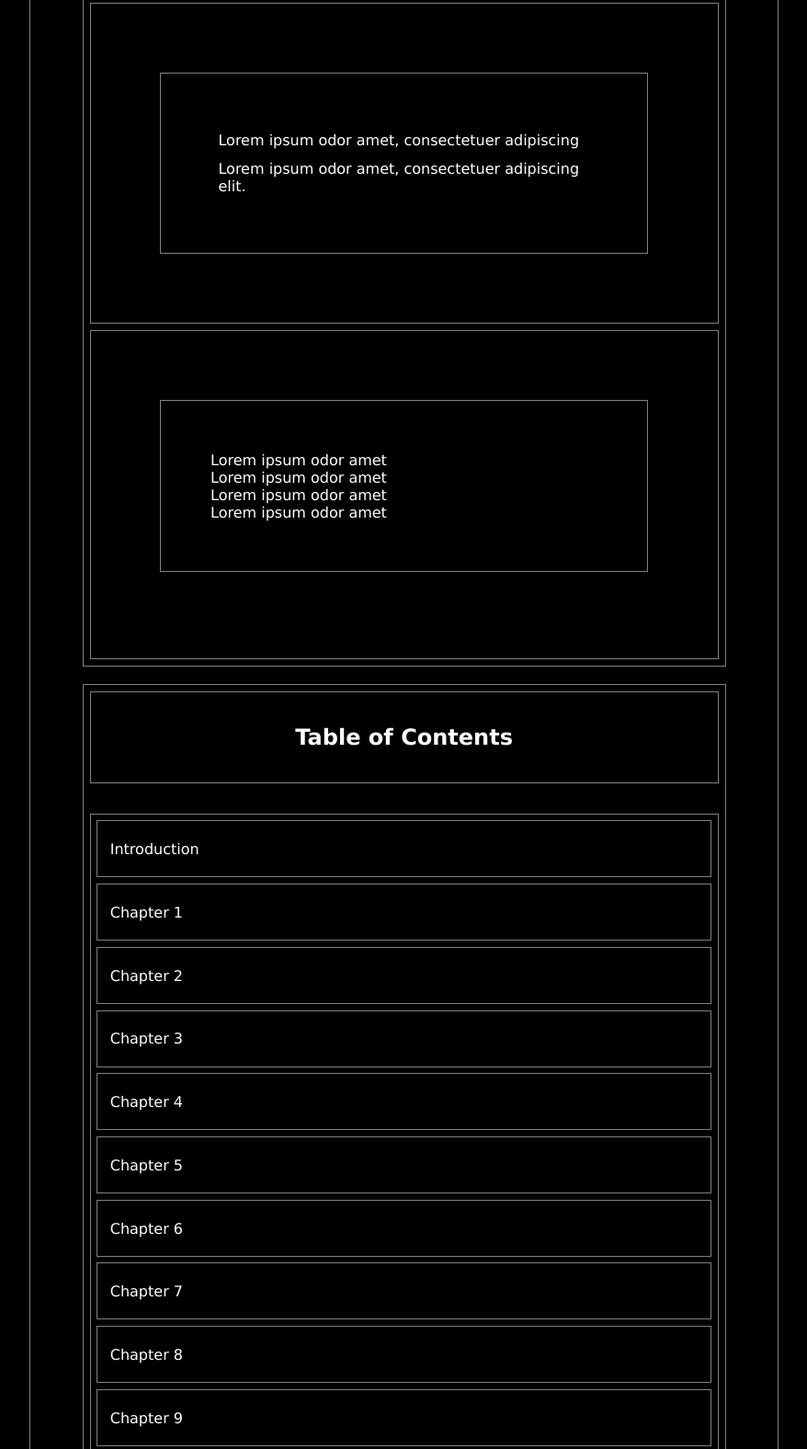
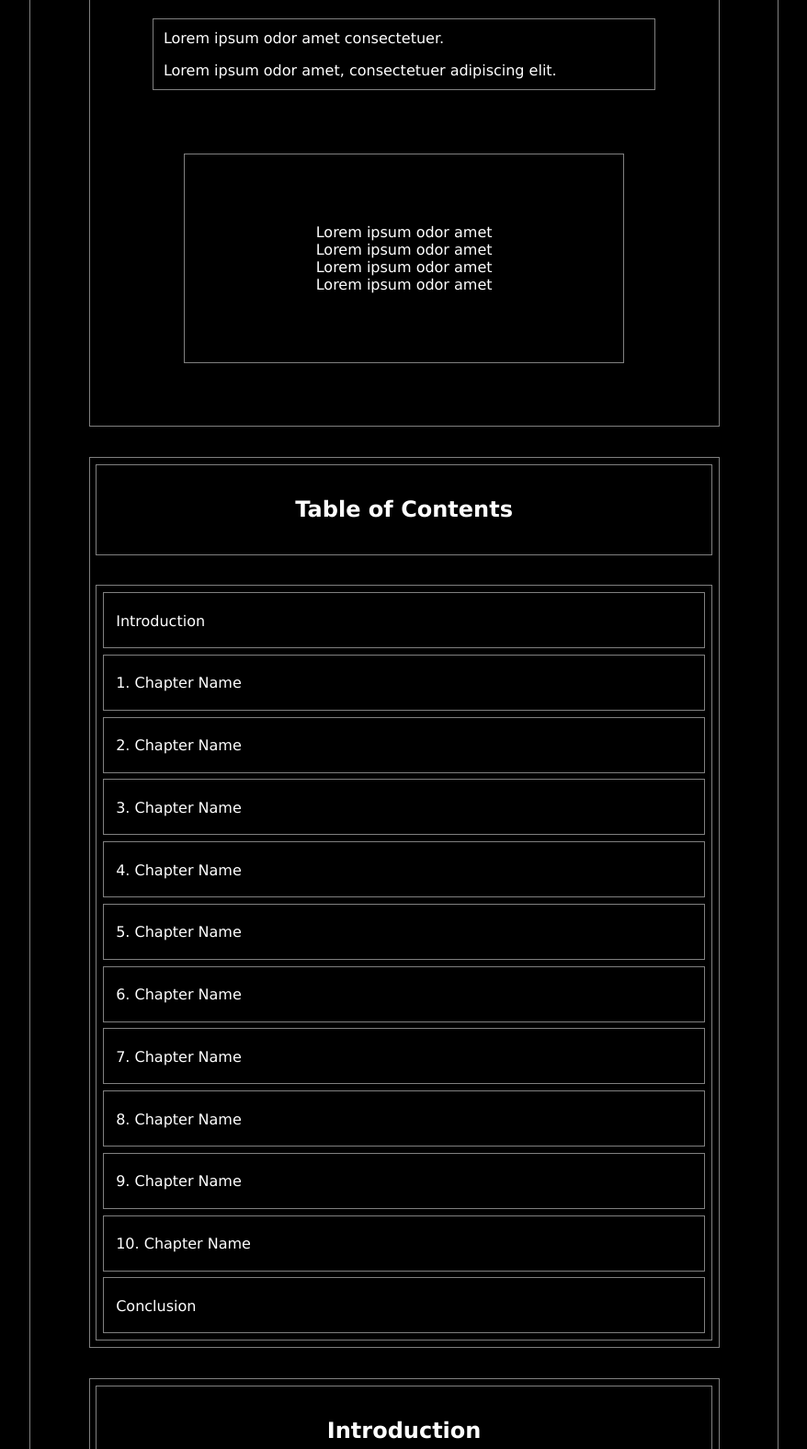
Before and after one commit to wallitimbiri/html-project, a plain HTML site: page index.html in a window 1280 px wide. Shown: the part 428-2004 px from the top of the page at 92% size, without its empty margins (345-1223 px from the left). Drawn offline with Linux system fonts and the light colour scheme.

Commit message:
Add files via upload

```diff
--- a/index.html
+++ b/index.html
@@ -16,13 +16,11 @@
         <h2>Dedication</h2>
 <br />
           <div class="dedication">
-            <div class="dedicated">
-            <p>Lorem ipsum odor amet, consectetuer adipiscing</p>
+            <p>Lorem ipsum odor amet consectetuer. </p>
             <p>Lorem ipsum odor amet, consectetuer adipiscing elit.</p>
             </div>
-          </div>
           <div class="quotation">
-          <p class="quote">Lorem ipsum odor amet
+          <p>Lorem ipsum odor amet
             <br />
             Lorem ipsum odor amet
             <br />
@@ -38,16 +36,17 @@
 <br />
           <ul>
             <li><a href="#introduction">Introduction</a></li>
-            <li><a href="#chapter1">Chapter 1</a></li>
-            <li><a href="#chapter2">Chapter 2</a></li>
-            <li><a href="#chapter3">Chapter 3</a></li>
-            <li><a href="#chapter4">Chapter 4</a></li>
-            <li><a href="#chapter5">Chapter 5</a></li>
-            <li><a href="#chapter6">Chapter 6</a></li>
-            <li><a href="#chapter7">Chapter 7</a></li>
-            <li><a href="#chapter8">Chapter 8</a></li>
-            <li><a href="#chapter9">Chapter 9</a></li>
-            <li><a href="#chapter10">Chapter 10</a></li>
+            <li><a href="#chapter1">1. Chapter Name</a></li>
+            <li><a href="#chapter2">2. Chapter Name</a></li>
+            <li><a href="#chapter3">3. Chapter Name</a></li>
+            <li><a href="#chapter4">4. Chapter Name</a></li>
+            <li><a href="#chapter5">5. Chapter Name</a></li>
+            <li><a href="#chapter6">6. Chapter Name</a></li>
+            <li><a href="#chapter7">7. Chapter Name</a></li>
+            <li><a href="#chapter8">8. Chapter Name</a></li>
+            <li><a href="#chapter9">9. Chapter Name</a></li>
+            <li><a href="#chapter10">10. Chapter Name</a></li>
+            <li><a href="#conclusion">Conclusion</a></li>
         </ul>
         </section>
 <br />
@@ -68,7 +67,7 @@
   <div class="chapters">
 
     <div class="chapter" id="chapter1">
-<button type="button" class="collapsible">Chapter 1</button>
+<button type="button" class="collapsible">1. Chapter Name</button>
 <div class="content">
   <p>Lorem ipsum dolor sit amet, consectetur adipisicing elit, sed do eiusmod tempor incididunt ut labore et dolore magna aliqua. Ut enim ad minim veniam, quis nostrud exercitation ullamco laboris nisi ut aliquip ex ea commodo consequat.</p>
 </div>
@@ -76,7 +75,7 @@
 <br />
 
     <div class="chapter" id="chapter2">
-<button type="button" class="collapsible">Chapter 2</button>
+<button type="button" class="collapsible">2. Chapter Name</button>
 <div class="content">
   <p>Lorem ipsum dolor sit amet, consectetur adipisicing elit, sed do eiusmod tempor incididunt ut labore et dolore magna aliqua. Ut enim ad minim veniam, quis nostrud exercitation ullamco laboris nisi ut aliquip ex ea commodo consequat.</p>
 </div>
@@ -84,7 +83,7 @@
 <br />
 
     <div class="chapter" id="chapter3">
-<button type="button" class="collapsible">Chapter 3</button>
+<button type="button" class="collapsible">3. Chapter Name</button>
 <div class="content">
   <p>Lorem ipsum dolor sit amet, consectetur adipisicing elit, sed do eiusmod tempor incididunt ut labore et dolore magna aliqua. Ut enim ad minim veniam, quis nostrud exercitation ullamco laboris nisi ut aliquip ex ea commodo consequat.</p>
 </div>
@@ -92,7 +91,7 @@
 <br />
 
     <div class="chapter" id="chapter4">
-<button type="button" class="collapsible">Chapter 4</button>
+<button type="button" class="collapsible">4. Chapter Name</button>
 <div class="content">
   <p>Lorem ipsum dolor sit amet, consectetur adipisicing elit, sed do eiusmod tempor incididunt ut labore et dolore magna aliqua. Ut enim ad minim veniam, quis nostrud exercitation ullamco laboris nisi ut aliquip ex ea commodo consequat.</p>
 </div>
@@ -100,7 +99,7 @@
 <br />
 
     <div class="chapter" id="chapter5">
-<button type="button" class="collapsible">Chapter 5</button>
+<button type="button" class="collapsible">5. Chapter Name</button>
 <div class="content">
   <p>Lorem ipsum dolor sit amet, consectetur adipisicing elit, sed do eiusmod tempor incididunt ut labore et dolore magna aliqua. Ut enim ad minim veniam, quis nostrud exercitation ullamco laboris nisi ut aliquip ex ea commodo consequat.</p>
 </div>
@@ -108,7 +107,7 @@
 <br />
 
     <div class="chapter" id="chapter6">
-<button type="button" class="collapsible">Chapter 6</button>
+<button type="button" class="collapsible">6. Chapter Name</button>
 <div class="content">
   <p>Lorem ipsum dolor sit amet, consectetur adipisicing elit, sed do eiusmod tempor incididunt ut labore et dolore magna aliqua. Ut enim ad minim veniam, quis nostrud exercitation ullamco laboris nisi ut aliquip ex ea commodo consequat.</p>
 </div>
@@ -116,7 +115,7 @@
 <br />
 
     <div class="chapter" id="chapter7">
-<button type="button" class="collapsible">Chapter 7</button>
+<button type="button" class="collapsible">7. Chapter Name</button>
 <div class="content">
   <p>Lorem ipsum dolor sit amet, consectetur adipisicing elit, sed do eiusmod tempor incididunt ut labore et dolore magna aliqua. Ut enim ad minim veniam, quis nostrud exercitation ullamco laboris nisi ut aliquip ex ea commodo consequat.</p>
 </div>
@@ -124,7 +123,7 @@
 <br />
 
     <div class="chapter" id="chapter8">
-<button type="button" class="collapsible">Chapter 8</button>
+<button type="button" class="collapsible">8. Chapter Name</button>
 <div class="content">
   <p>Lorem ipsum dolor sit amet, consectetur adipisicing elit, sed do eiusmod tempor incididunt ut labore et dolore magna aliqua. Ut enim ad minim veniam, quis nostrud exercitation ullamco laboris nisi ut aliquip ex ea commodo consequat.</p>
 </div>
@@ -132,7 +131,7 @@
 <br />
 
     <div class="chapter" id="chapter9">
-<button type="button" class="collapsible">Chapter 9</button>
+<button type="button" class="collapsible">9. Chapter Name</button>
 <div class="content">
   <p>Lorem ipsum dolor sit amet, consectetur adipisicing elit, sed do eiusmod tempor incididunt ut labore et dolore magna aliqua. Ut enim ad minim veniam, quis nostrud exercitation ullamco laboris nisi ut aliquip ex ea commodo consequat.</p>
 </div>
@@ -140,7 +139,7 @@
 <br />
 
     <div class="chapter" id="chapter10">
-<button type="button" class="collapsible">Chapter 10</button>
+<button type="button" class="collapsible">10. Chapter Name</button>
 <div class="content">
   <p>Lorem ipsum dolor sit amet, consectetur adipisicing elit, sed do eiusmod tempor incididunt ut labore et dolore magna aliqua. Ut enim ad minim veniam, quis nostrud exercitation ullamco laboris nisi ut aliquip ex ea commodo consequat.</p>
 </div>
@@ -148,6 +147,16 @@
 <br />
 
   </div>
+</section>
+
+<br />
+
+<section>
+  <h2 id="conclusion">Conclusion</h2>
+      <p>Lorem ipsum odor amet, consectetuer adipiscing elit. Penatibus condimentum sociosqu pulvinar ultrices class sit enim nibh cursus ut id cubilia lectus tempus non velit convallis primis curabitur netus suspendisse hac rutrum sapien ornare lobortis erat libero volutpat sociosqu sollicitudin sagittis nulla curae sollicitudin sagittis neque mauris </p>
+      <p>Lorem ipsum odor amet, consectetuer adipiscing elit. Penatibus condimentum sociosqu pulvinar ultrices class sit enim nibh cursus ut id cubilia lectus tempus non velit convallis primis curabitur netus suspendisse hac rutrum sapien ornare lobortis erat libero volutpat sociosqu sollicitudin sagittis nulla curae sollicitudin sagittis neque mauris </p>
+      <p>Lorem ipsum odor amet, consectetuer adipiscing elit. Penatibus condimentum sociosqu pulvinar ultrices class sit enim nibh cursus ut id cubilia lectus tempus non velit convallis primis curabitur netus suspendisse hac rutrum sapien ornare lobortis erat libero volutpat sociosqu sollicitudin sagittis nulla curae sollicitudin sagittis neque mauris </p>
+      <p>Lorem ipsum odor amet, consectetuer adipiscing elit. Penatibus condimentum sociosqu pulvinar ultrices class sit enim nibh cursus ut id cubilia lectus tempus non velit convallis primis curabitur netus suspendisse hac rutrum sapien ornare lobortis erat libero volutpat sociosqu sollicitudin sagittis nulla curae sollicitudin sagittis neque mauris </p>
 </section>
 
 <script>
--- a/styles.css
+++ b/styles.css
@@ -16,7 +16,6 @@ body {
 }
 section {
     border: 1px solid grey;
-    margin: 0%;
     padding: 0%;
 }
 h1 {
@@ -35,20 +34,15 @@ p {
 }
 .dedication {
     border: 1px solid grey;
-    padding: 10%;
-    text-align: left;
-}
-.dedicated {
-    border: 1px solid grey;
-    padding: 10%;
+    margin: 1% 10%;
+    padding: 0% 0%;
 }
 .quotation {
     border: 1px solid grey;
-    padding: 10%;
-}
-.quote {
-    border: 1px solid grey;
-    padding: 10%;
+    margin: 10% 15%;
+    padding: 10% 10%;
+    display: flex;
+    justify-content: center;
 }
 ul {
     border: 1px solid grey;
```
